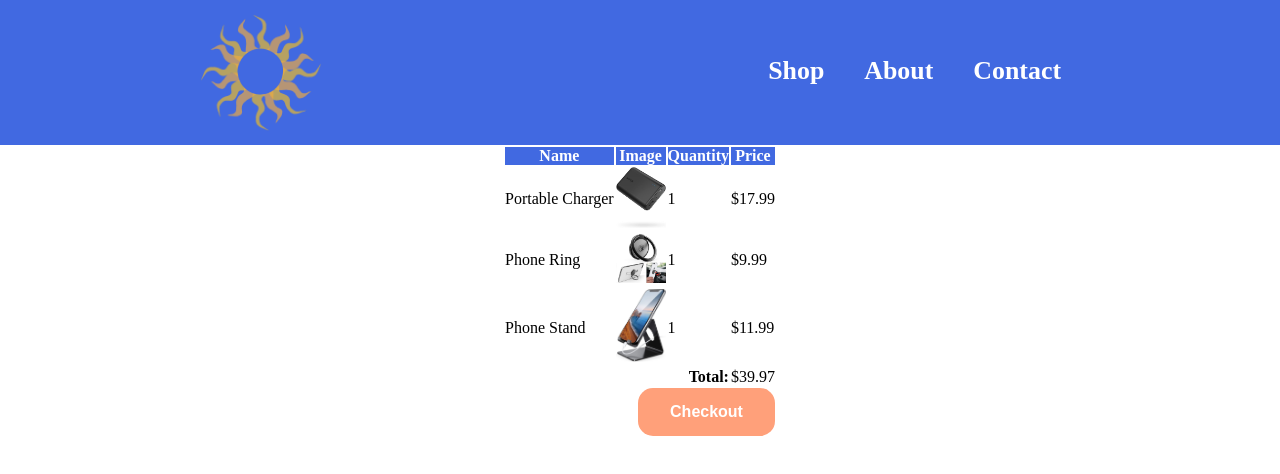
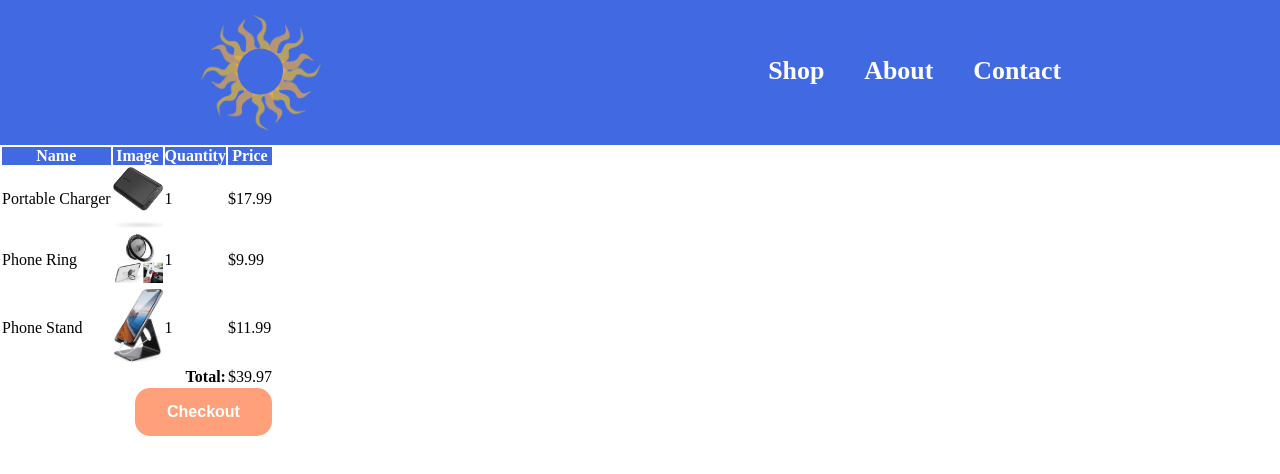
Before and after one commit to VectorLe/ecommerce-store, a React (Create React App) app: page / in a window 1280 px wide. Shown: the top 474 px of the page. Built offline with nearby package versions, Linux system fonts and the light colour scheme.

Commit message:
moved products to left side

```diff
--- a/src/style.css
+++ b/src/style.css
@@ -45,7 +45,7 @@ nav ul li {
 	display: flex;
 	width: 100%;
 	align-items: center;
-	justify-content: center;
+	justify-content: left;
 }
 
 th {
```
